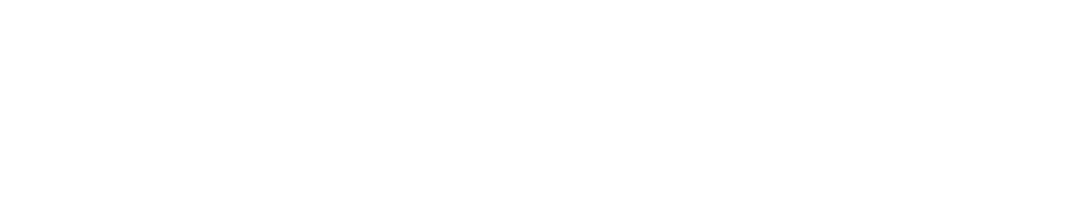
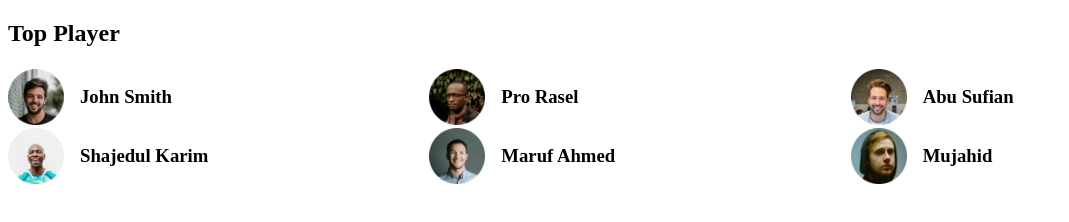
Before and after one commit to hasan-3/leader-board-css3, a plain HTML site: page index.html in a window 1280 px wide. Shown: the whole page, without its empty margins (0-1069 px from the left). Drawn offline with Linux system fonts and the light colour scheme.

Commit message:
first sectiom commited

```diff
--- a/index.html
+++ b/index.html
@@ -11,7 +11,45 @@
 </head>
 
 <body>
+    <!-- Header start -->
+    <header>
 
+    </header>
+    <!-- Header end -->
+    <main>
+        <!-- Top players and top blogs -->
+        <section>
+            <div class="top-players">
+                <h2>Top Player</h2>
+                <div class="players">
+                    <div class="player">
+                        <img src="images/players/player-1.png" alt="">
+                        <h3>John Smith</h3>
+                    </div>
+                    <div class="player">
+                        <img src="images/players/player-2.png" alt="">
+                        <h3>Pro Rasel</h3>
+                    </div>
+                    <div class="player">
+                        <img src="images/players/player-3.png" alt="">
+                        <h3>Abu Sufian</h3>
+                    </div>
+                    <div class="player">
+                        <img src="images/players/player-4.png" alt="">
+                        <h3>Shajedul Karim</h3>
+                    </div>
+                    <div class="player">
+                        <img src="images/players/player-5.png" alt="">
+                        <h3>Maruf Ahmed</h3>
+                    </div>
+                    <div class="player">
+                        <img src="images/players/player-6.png" alt="">
+                        <h3>Mujahid</h3>
+                    </div>
+                </div>
+            </div>
+        </section>
+    </main>
 </body>
 
 </html>
--- a/styles/style.css
+++ b/styles/style.css
@@ -0,0 +1,16 @@
+/* Top players styles */
+.players {
+    display: grid;
+    grid-template-columns: repeat(3, 1fr);
+}
+
+.player {
+    display: flex;
+    align-items: center;
+    gap: 16px;
+}
+
+.player img {
+    width: 56px;
+    height: 56px;
+}
```
